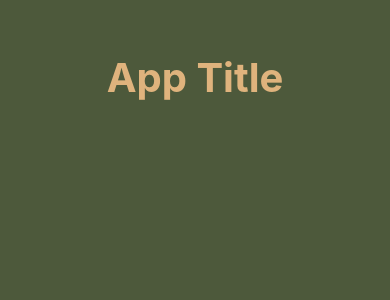
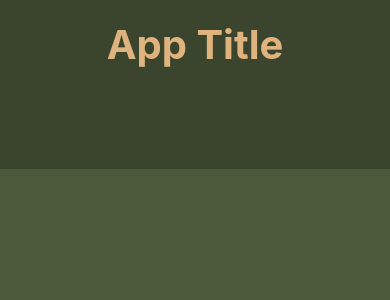
Before and after one commit to robert-chatterton/hack-beanpot-frontend, a React Native app: screen / in a window 390 px wide. Shown: the top 300 px of the page. Built offline with nearby package versions, Linux system fonts and the light colour scheme.

Commit message:
good title

```diff
--- a/components/Header/index.js
+++ b/components/Header/index.js
@@ -7,8 +7,10 @@ import styles from './styles';
 const Header = () => {
     return (
         <View style={styles.topBar}>
-          <View style={styles.titles}>
-            <Text style={styles.title}>App Title</Text>
+          <View style={styles.topBarContainer}>
+            <View style={styles.titles}>
+              <Text style={styles.title}>App Title</Text>
+            </View>
           </View>
         </View>
     );
--- a/components/Header/styles.js
+++ b/components/Header/styles.js
@@ -3,11 +3,18 @@ import { StyleSheet } from 'react-native';
 const styles = StyleSheet.create({
     topBar: {
         flex: 1,
+        width: '100%',
         alignItems: 'center',
         justifyContent: 'top',
     },
+    topBarContainer: {
+      height: '20%',
+      width: '100%',
+      backgroundColor: '#3B452D',
+    },
     titles: {
-        marginTop: '30%',
+        marginTop: '5%',
+        height: '40%',
         width: '100%',
         alignItems: 'center'
     },
```
Also changed, not shown: App.js (+2 -8 lines).
